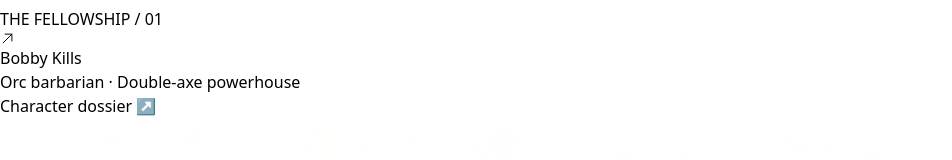
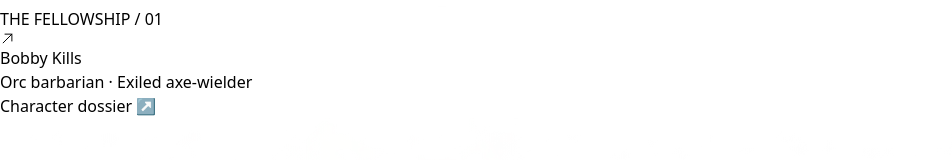
Before and after one commit to LeviMunk/green-iguanas, a React (Vite) app: page / in a window 1280 px wide. Shown: the part 9036-9196 px from the top of the page, without its empty margins (0-952 px from the left). Built offline with nearby package versions, Linux system fonts and the light colour scheme; a web font is replaced by a local one.

Commit message:
Add player-supplied character backstories and PDF sheet placeholders

```diff
--- a/src/data/campaign.ts
+++ b/src/data/campaign.ts
@@ -13,6 +13,7 @@ export type CharacterMoment = {
   description: string;
 };
 
+export type CharacterSection = { title: string; text: string; status?: 'confirmed' | 'concept' };
 export type Character = {
   id: string;
   name: string;
@@ -23,6 +24,8 @@ export type Character = {
   descriptor: string;
   highlight: string;
   moments: CharacterMoment[];
+  profileSections: CharacterSection[];
+  sheetPdf: string | null; // Public, DM-reviewed PDF path under public/sheets/, or null.
   class: string | null;
   level: number | null;
   ancestry: string | null;
@@ -36,64 +39,86 @@ export type Character = {
 // Class / ancestry below come from the supplied campaign history; precise mechanics remain PDF-only.
 export const characters: Character[] = [
   {
-    id: 'bobby-kills', name: 'Bobby Kills', givenInitials: 'BK', index: '01',
-    accent: '#af805c', portrait: 'art/bobby-kills.webp',
-    descriptor: 'Orc barbarian · Double-axe powerhouse',
-    highlight: 'The arena remembers the impact of his axe.',
-    class: 'Barbarian', level: 6, ancestry: 'Orc', background: null,
-    biography: 'A towering green orc with a backward cap, cigar, skull-and-spike armor and an enormous double-headed axe. In the Green Iguanas’ opening Dragonbowl bout, Bobby delivered a devastating strike against a gnoll.',
-    moments: [
-      {title:'Dragonbowl · Round One',description:'Delivered a devastating axe strike in the victory over Cackle Crew.'}
+    id:'bobby-kills',name:'Bobby Kills',givenInitials:'BK',index:'01',
+    accent:'#af805c',portrait:'art/bobby-kills.webp',
+    descriptor:'Orc barbarian · Exiled axe-wielder',
+    highlight:'From the Army of Tex-ass to the Green Iguanas. Nobody forgets his axe.',
+    class:'Barbarian',level:6,ancestry:'Orc',background:null,
+    biography:'Bobby grew up in a small alley where his father was a celebrated smith of axes and axe accessories. After watching his best friend Joseph die on the front line, Bobby fled the Army of Tex-ass, was branded a deserter and was rejected by his father. With nowhere to go, he turned to crime before his adventures with the Green Iguanas.',
+    profileSections:[
+      {title:'The axe-maker’s son',text:'Bobby came from a small alley where his father was known as the mightiest maker of axes and axe accessories. That family legacy stood in sharp contrast to the path Bobby would eventually take.'},
+      {title:'The Army of Tex-ass',text:'Bobby joined the Army of Tex-ass. He watched his best friend Joseph die on the front line and fled the war. The Land of Tex-ass labeled him a deserter; his father, dishonored by his actions, cast him out of the alley.'},
+      {title:'A life after exile',text:'Homeless and cut off from his family, Bobby turned to a life of crime. How that road ultimately brought him to the already-established Green Iguanas has not yet been documented.'},
+      {title:'The warrior today',text:'A towering green orc with a backward black cap, a cigar, skull-and-spike armor and a huge double-headed axe. During the Green Iguanas’ first Dragonbowl fight, he landed a devastating axe strike against a gnoll.'}
     ],
-    beyondUrl: null
+    moments:[{title:'Dragonbowl · Round One',description:'Delivered a devastating axe strike during the victory over Cackle Crew.'}],
+    beyondUrl:null,sheetPdf:null
   },
   {
-    id: 'indigo', name: 'Indigo', givenInitials: 'IN', index: '02',
-    accent: '#7594aa', portrait: 'art/indigo.webp',
-    descriptor: 'Human bard · Voice of the arena',
-    highlight: 'Music, swagger and a flair for the spotlight.',
-    class: 'Bard', level: 6, ancestry: 'Human', background: null,
-    biography: 'A charismatic bard in an embroidered navy coat who plays a lute or mandolin and bears a Kingfisher Mystic Ink tattoo. After the party defeated Cackle Crew, Indigo danced in sunglasses and stirred up the crowd, ready for a victory celebration.',
-    moments: [
-      {title:'Dragonbowl · Round One',description:'Celebrated the Cackle Crew victory with sunglasses, dancing and arena crowd hype.'}
+    id:'indigo',name:'Indigo',givenInitials:'IN',index:'02',
+    accent:'#7594aa',portrait:'art/indigo.webp',
+    descriptor:'Human bard · A voice out of time',
+    highlight:'Five centuries vanished while the world carried on without him.',
+    class:'Bard',level:6,ancestry:'Human',background:null,
+    biography:'Indigo is 536 years old, but has experienced only 36 years of conscious life. During a previous quest he fell asleep in a pool, remained there for 500 years without aging, and awoke to a world that had carried on without him. Everyone he once loved was gone. He now travels as a charismatic bard, musician and formidable negotiator.',
+    profileSections:[
+      {title:'Five centuries asleep',text:'During an earlier quest, Indigo fell asleep in a pool. He did not age during the 500 years that passed around him. Though 536 years have elapsed since his birth, he has lived only 36 conscious years.'},
+      {title:'A world that moved on',text:'When Indigo returned, the world he knew had continued without him. The loved ones from his former life were gone. The full circumstances of that quest and his awakening are still to be documented.'},
+      {title:'The power of a voice',text:'Indigo is a skilled bard and strong negotiator, as comfortable with persuasion as performance. His distinctive navy-blue coat, lute or mandolin, and Kingfisher Mystic Ink tattoo have become part of his recognizable look.'},
+      {title:'A new audience',text:'After the Green Iguanas beat Cackle Crew, Indigo hyped the arena crowd by dancing in sunglasses. He wants to celebrate the victory with a proper drinking party.'}
     ],
-    beyondUrl: null
+    moments:[{title:'The long sleep',description:'Spent 500 years asleep in a pool without aging; his previous life and loved ones were lost to time.'},{title:'Dragonbowl · Round One',description:'Celebrated the Cackle Crew victory with sunglasses, dancing and crowd hype.'}],
+    beyondUrl:null,sheetPdf:null
   },
   {
-    id: 'owen', name: 'Owen', givenInitials: 'OW', index: '03',
-    accent: '#91a186', portrait: 'art/owen.webp',
-    descriptor: 'Druid · Shapechanger of the wild',
-    highlight: 'Nature answers when Owen enters the fight.',
-    class: 'Druid', level: 6, ancestry: null, background: null,
-    biography: 'A hooded druid carrying a nature-themed staff and accompanied in his artwork by an owl. Owen rode the Shadow Panther during Vhal Drakar’s Red Run. Against Cackle Crew he fought in tiger form, protected by Globe of Twilight.',
-    moments: [
-      {title:'Vhal Drakar’s Red Run',description:'Rode the Shadow Panther. Race outcome and other details remain to be confirmed.'},
-      {title:'Dragonbowl · Round One',description:'Used tiger wild shape under Globe of Twilight while fighting a gnoll.'}
+    id:'owen',name:'Owen',givenInitials:'OW',index:'03',
+    accent:'#91a186',portrait:'art/owen.webp',
+    descriptor:'Mendicant druid · Wanderer on a Walk',
+    highlight:'A pacifist by conviction, learning how difficult peace can be.',
+    class:'Druid',level:6,ancestry:null,background:null,
+    biography:'Owen was raised among the Mendicants, a community devoted to simplicity, mutual aid and harmony with the natural world. Six months ago he began a solitary Walk, an old Mendicant tradition of learning from the world and helping those in need. What began as a peaceful pilgrimage is testing his patience with cruelty and injustice.',
+    profileSections:[
+      {title:'The Mendicants',text:'The Mendicants are a community of women and men who seek simple lives in harmony with nature. Families and marriage are welcome, and newcomers may join. Some live at permanent hubs, including the one where Owen grew up; others travel in groups along nomadic routes to assist those in need.'},
+      {title:'The Walk',text:'After growing up among Mendicant communities and accompanying their traveling groups, Owen chose to undertake a Walk: an old tradition of journeying alone to learn from the world and help others. Solo travel is now rare among Mendicants, but Owen demonstrated that he could care for himself. He has been traveling for approximately six months.'},
+      {title:'Ideals under pressure',text:'Owen hoped to help people reconnect with the natural world. Instead, his travels exposed him to increasing cruelty and injustice. He has begun taking covert, unconventional action against corruption, including frightening corrupt merchants and limited sabotage.'},
+      {title:'Peace and the primal',text:'Owen sees all Creation as one family and believes that everyone deserves justice and what they need to live safely. To him, moral or natural law comes before civil law. He considers himself a pacifist, but will use force in defense of himself or others, and his definition of necessity has become less strict. His growing supernatural power also demands that he control primal instincts as well as human anger.'},
+      {title:'Friends and opposition',text:'He has no named allies recorded yet. Owen generally distrusts the rich and powerful, whose interests often clash with Mendicant ideals.'}
     ],
-    beyondUrl: null
+    moments:[{title:'Vhal Drakar’s Red Run',description:'Rode the Shadow Panther. Final race details have not yet been confirmed.'},{title:'Dragonbowl · Round One',description:'Fought in tiger wild shape, protected by Globe of Twilight, against a gnoll.'}],
+    beyondUrl:null,sheetPdf:null
   },
   {
-    id: 'freed', name: 'Freed', givenInitials: 'FR', index: '04',
-    accent: '#b56a62', portrait: 'art/freed.webp',
-    descriptor: 'Armored fighter · Bearer of the Eye of Freed',
-    highlight: 'One eye lost to a Wish. One legend gained.',
-    class: 'Fighter', level: 6, ancestry: null, background: null,
-    biography: 'A steel-helmed fighter with sword, shield and a single glowing red eye in his current character art. Before the red dragon’s den, Freed sacrificed an eye for a Wish. The natural 100 on the d100 roll produced the evolving Eye of Freed, a unique artifact-inspired replacement. During the Cackle Crew fight, he severed Gnashhu / King Cackle’s arm and held it aloft after the win. The Eye’s precise mechanics still await character-sheet verification.',
-    moments: [
-      {title:'The Wish',description:'Sacrificed an eye; rolled a natural 100 on d100 and received the Eye of Freed.'},
-      {title:'Dragonbowl · Round One',description:'Severed King Cackle’s arm and raised it after the team’s victory.'}
+    id:'freed',name:'Freed',givenInitials:'FR',index:'04',
+    accent:'#b56a62',portrait:'art/freed.webp',
+    descriptor:'Fighter · Wandering monster hunter',
+    highlight:'He once sought the glory of a hero. Now he carries the debt of Oakhaven.',
+    class:'Fighter',level:6,ancestry:null,background:null,
+    biography:'Freed grew up in Oakhaven, a farm boy eager to become a hero. His reckless confrontation with the Whispering Maw, a necrotic shambling mound, sent a burning monster into his home. Oakhaven was devastated, and Freed was banished. For eighteen years he has wandered as a monster hunter, dedicated to saving others rather than chasing glory.',
+    profileSections:[
+      {title:'The farm boy of Oakhaven',text:'In the quiet hamlet of Oakhaven, Freed dreamed of the horizon while his brothers tended the fields. The elders told stories of the Whispering Maw, a creature haunting the Deepwood, to keep children from wandering there. Freed saw the creature as the challenge that could make him a hero.'},
+      {title:'The Whispering Maw',text:'Armed with a rusted wood-axe and a stolen vial of alchemist’s fire, he tracked a necrotic shambling mound beneath a dead willow. He hurled the fire at it, expecting an easy kill. Instead, the burning creature panicked and fled toward the hearths of Oakhaven.'},
+      {title:'The tragedy',text:'Freed chased it, but reached the village too late. The monster smashed through the granary and communal hall, spreading fire and necrotic sickness. By morning the Maw was dead, but the village lay in ashes. Freed was physically unharmed and carried a terrible guilt. The survivors banished him.'},
+      {title:'Eighteen years of redemption',text:'He took up the blade of a fallen villager and became a wandering hunter, joining guilds, completing quest-board contracts and helping common people. The work has earned him allies, favors, information and opportunities. His mission is to protect others from monsters, including monsters who wear human faces. He seeks not fame or wealth but to save as many lives as he can.'},
+      {title:'The Eye of Freed',text:'Before entering the red dragon’s den, Freed sacrificed an eye as part of a Wish. A natural 100 on the d100 roll yielded the unique, evolving Eye of Freed. His player notes also mention ideas for a Beast Master’s Eye made with a Wish and an eye from the defeated red dragon; the relationship between those designs and the established Eye of Freed has not yet been reconciled. Specific mechanical powers await his character sheet.'},
+      {title:'Blood in the arena',text:'Against Cackle Crew, Freed severed Gnashhu / King Cackle’s arm, then held it aloft in celebration after the Green Iguanas’ victory.'}
     ],
-    beyondUrl: null
+    moments:[{title:'The fall of Oakhaven',description:'His reckless battle with the Whispering Maw destroyed his home; he was banished and chose a life of protecting others.'},{title:'The Wish',description:'Sacrificed an eye, rolled a natural 100 on d100, and received the Eye of Freed.'},{title:'Dragonbowl · Round One',description:'Severed King Cackle’s arm and raised it after the team won.'}],
+    beyondUrl:null,sheetPdf:null
   },
   {
-    id: 'heilbrun', name: 'Heilbrun', givenInitials: 'HE', index: '05',
-    accent: '#c5aa69', portrait: 'art/heilbrun.webp',
-    descriptor: 'High elf paladin · The radiant guest',
-    highlight: 'Golden eyes. Regal armor. A story still to begin.',
-    class: 'Paladin', level: null, ancestry: 'High elf', background: null,
-    biography: 'The fifth-character concept is an elegant high elf paladin with long blond hair, blue-and-gold armor, a warhammer and glowing golden eyes. His appearance is established by the artwork; his first played introduction, personal history and full character sheet are not yet recorded.',
-    moments: [],
-    beyondUrl: null
+    id:'heilbrun',name:'Heilbrun',givenInitials:'HE',index:'05',
+    accent:'#c5aa69',portrait:'art/heilbrun.webp',
+    descriptor:'High elf paladin · The quiet tempest',
+    highlight:'A composed noble bearing a warhammer, glowing gold eyes and an unspoken past.',
+    class:'Paladin',level:null,ancestry:'High elf',background:null,
+    biography:'Heilbrun is an elegant high elf paladin with long blond hair, regal blue-and-gold armor, an ornate warhammer and glowing golden eyes. His composed, reasonable demeanor contrasts with a proposed character direction of sudden, fierce intensity. His played introduction and sworn oath are not yet established.',
+    profileSections:[
+      {title:'The noble exterior',text:'Heilbrun’s established visual identity is a calm, stern high elf in intricate blue, ivory and gold armor, with long blond hair, a shimmering cloak and a heavy warhammer. His eyes glow gold.'},
+      {title:'A possible oath',text:'The concept under consideration is an Oath of Vengeance paladin with a Haunted One background: outwardly controlled and reasonable, but capable of unexpectedly intense action. This is a creative direction, not a locked-in oath, sheet background or played backstory.',status:'concept'},
+      {title:'The unwritten chapter',text:'The guest character’s prior team, personal history, relationships and first played introduction remain unspecified. These details should be established by the player and the table before they become campaign canon.',status:'concept'}
+    ],
+    moments:[],
+    beyondUrl:null,sheetPdf:null
   }
 ];
 
```
